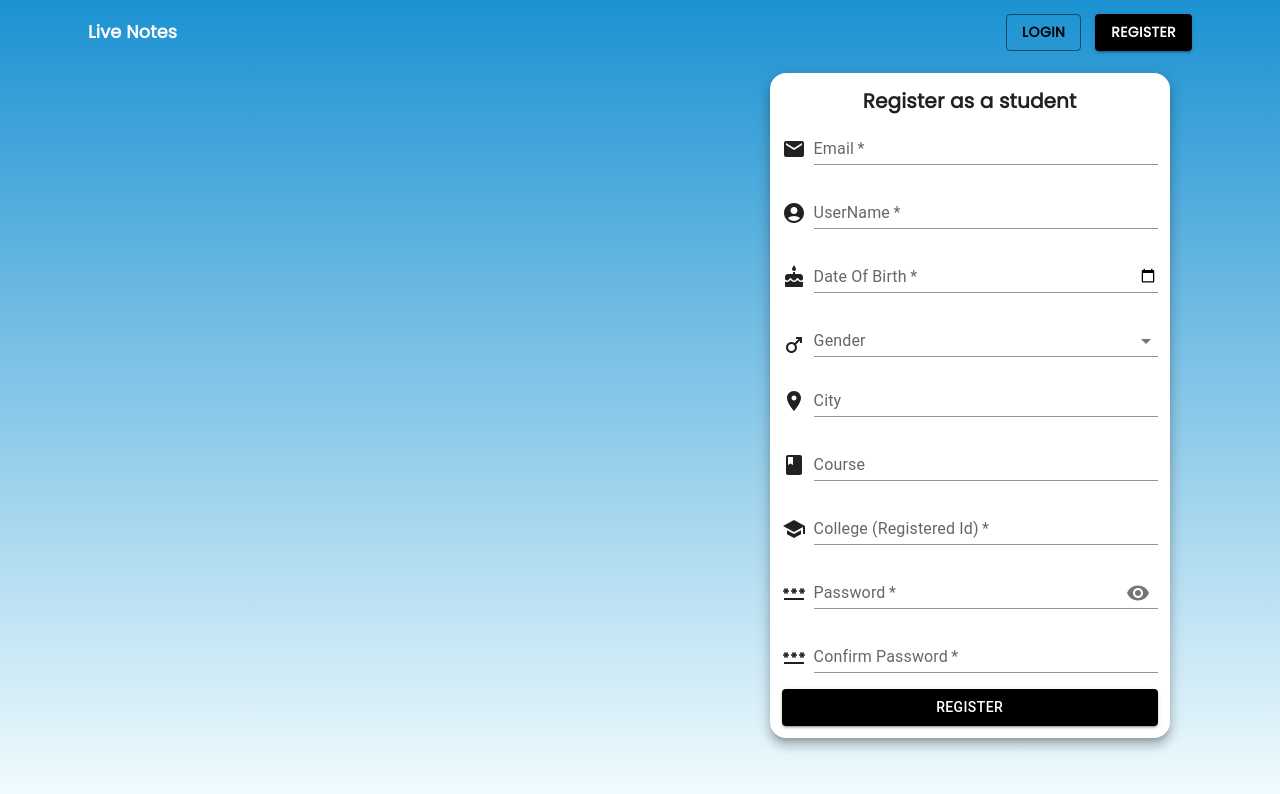
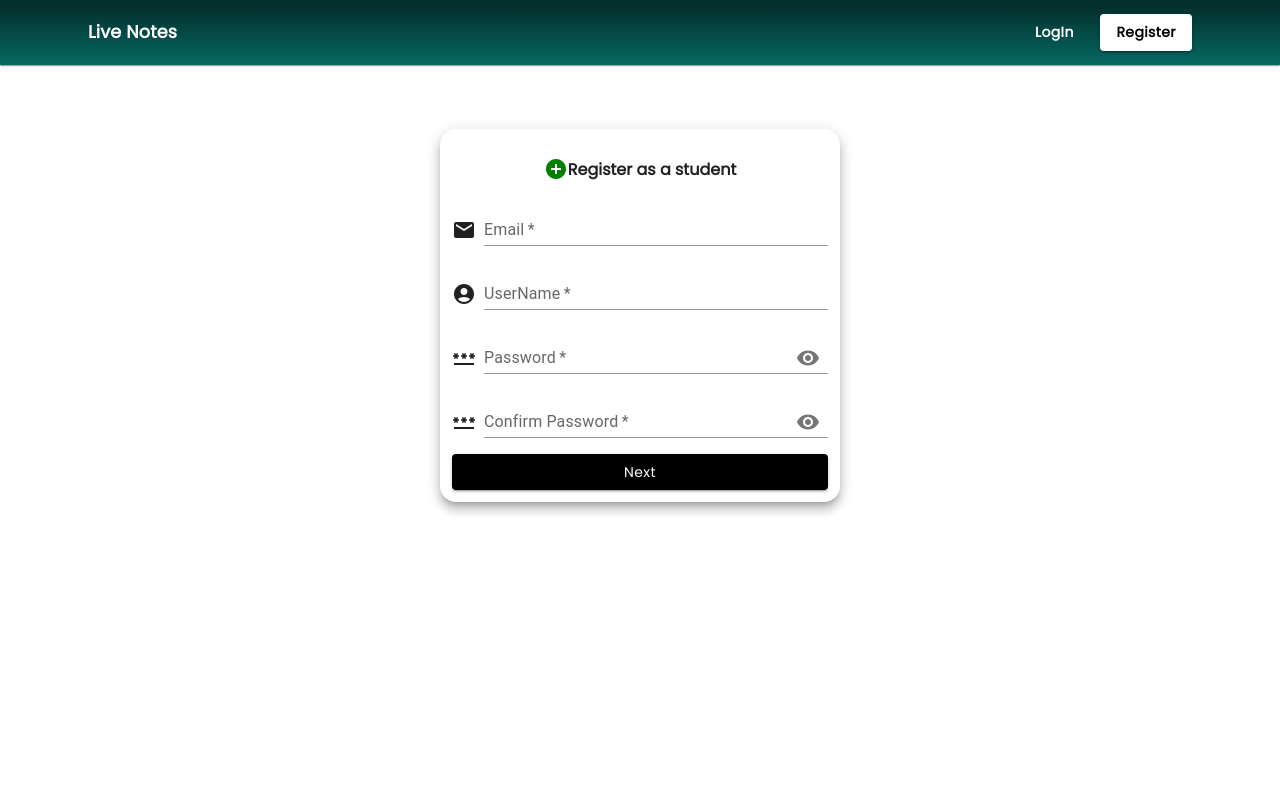
Before and after one commit to abhiippili/ASR-Notes, a React (Create React App) app in the folder client/: page /register in a window 1280 px wide. Shown: the top 794 px of the page. Built offline with nearby package versions, Linux system fonts and the light colour scheme.

Commit message:
register page ui

```diff
--- a/client/src/Components/Navbar.js
+++ b/client/src/Components/Navbar.js
@@ -6,7 +6,8 @@ import {
   Typography,
   Button,
   Box,
-  styled
+  styled,
+  stepLabelClasses
 } from "@mui/material";
 import { useNavigate } from "react-router-dom";
 
@@ -16,6 +17,16 @@ const StyledToolbar = styled(Toolbar)({
   width: "100%",
   justifyContent: "space-between",
   alignItems: "center"
+});
+
+const StyledAppBar = styled(AppBar)({
+  // background: " rgb(7,124,115)"
+  // background:
+  //   "linear-gradient(180deg, rgba(7,124,115,1) 0%, rgba(255,255,255,1) 100%)"
+  background: "rgb(3,47,44)",
+  background:
+    "linear-gradient(180deg, rgba(3,47,44,1) 10%, rgba(5,106,99,1) 100%)"
+  //5, 106, 99, 1
 });
 
 const Logo = styled(Typography)({
@@ -28,7 +39,15 @@ const Logo = styled(Typography)({
 
 const ActionButton = styled(Button)({
   fontWeight: 600,
-  fontFamily: "Poppins"
+  fontFamily: "Poppins",
+  color: "black",
+  textTransform: "unset"
+  // border: "2px solid white"
+});
+
+const LoginButton = styled(Button)({
+  fontFamily: "Poppins",
+  fontWeight: 600
 });
 
 //react component
@@ -36,7 +55,7 @@ const Navbar = () => {
   const navigate = useNavigate();
 
   return (
-    <AppBar position="sticky" elevation={0}>
+    <StyledAppBar position="sticky" elevation={1}>
       <Container>
         <StyledToolbar>
           <Box>
@@ -44,16 +63,16 @@ const Navbar = () => {
           </Box>
           <Box>
             <ActionButton
-              variant="outlined"
-              color="secondary"
+              variant="text"
+              color="info"
               onClick={() => navigate("/login")}
-              sx={{ margin: "1em" }}
+              sx={{ margin: "1em", color: "white" }}
             >
               LogIn
             </ActionButton>
             <ActionButton
               variant="contained"
-              color="secondary"
+              color="info"
               onClick={() => navigate("/register")}
             >
               Register
@@ -61,7 +80,7 @@ const Navbar = () => {
           </Box>
         </StyledToolbar>
       </Container>
-    </AppBar>
+    </StyledAppBar>
   );
 };
 
--- a/client/src/Pages/Register.js
+++ b/client/src/Pages/Register.js
@@ -21,6 +21,7 @@ import SchoolIcon from "@mui/icons-material/School";
 import PasswordIcon from "@mui/icons-material/Password";
 import VisibilityIcon from "@mui/icons-material/Visibility";
 import VisibilityOffIcon from "@mui/icons-material/VisibilityOff";
+import AddCircleIcon from "@mui/icons-material/AddCircle";
 
 const CustomStack = styled(Box)({
   display: "flex",
@@ -29,11 +30,12 @@ const CustomStack = styled(Box)({
 });
 
 const StyledPaper = styled(Paper)({
-  margin: "8px",
+  margin: "4rem auto",
   width: 400,
   padding: "12px 12px",
+  // border: "1px solid #032f2c",
   borderRadius: "1rem",
-  background: "#ffff"
+  background: "#fff"
 });
 
 const Stack = styled(Box)({
@@ -45,7 +47,7 @@ const Stack = styled(Box)({
 const FlexBox = styled(Box)({
   display: "flex",
   alignItems: "center",
-  justifyContent: "space-around"
+  justifyContent: "justify-content"
 });
 
 const genders = ["Male", "Female", "Other"];
@@ -71,6 +73,11 @@ const Register = () => {
     setShowPassword((showPassword) => !showPassword);
   };
 
+  const [showConfirmPasword, setConfirmPassword] = useState(false);
+  const handleShowConfirm = () => {
+    setConfirmPassword((showConfirmPasword) => !showConfirmPasword);
+  };
+
   const handleInputChange = (e) => {
     const { name, value } = e.target;
     setUser({ ...user, [name]: value });
@@ -81,14 +88,12 @@ const Register = () => {
       <CustomStack>
         <StyledPaper elevation={8}>
           <Stack component="form" onSubmit={() => navigate("/")}>
-            <Typography
-              variant="h6"
-              fontFamily="Poppins"
-              align="center"
-              fontWeight={600}
-            >
-              Register as a student
-            </Typography>
+            <FlexBox sx={{ margin: "1rem auto" }}>
+              <AddCircleIcon sx={{ color: "green" }} fontSize="medium" />
+              <Typography variant="h7" fontFamily="Poppins" fontWeight={600}>
+                Register as a student
+              </Typography>
+            </FlexBox>
             {/* email */}
             <FlexBox>
               <EmailIcon />
@@ -122,7 +127,7 @@ const Register = () => {
               />
             </FlexBox>
             {/* date of birth */}
-            <FlexBox>
+            {/* <FlexBox>
               <CakeIcon />
               <TextField
                 sx={{ marginBottom: "1rem", marginLeft: "0.5rem" }}
@@ -136,10 +141,9 @@ const Register = () => {
                 value={user.dateOfBirth}
                 onChange={handleInputChange}
               />
-            </FlexBox>
+            </FlexBox> */}
             {/* gender */}
-
-            <FlexBox sx={{ alignItems: "flex-end" }}>
+            {/* <FlexBox sx={{ alignItems: "flex-end" }}>
               <MaleIcon />
               <TextField
                 select
@@ -159,7 +163,7 @@ const Register = () => {
             </FlexBox>
 
             {/* city */}
-            <FlexBox sx={{ marginTop: "0.8rem" }}>
+            {/* <FlexBox sx={{ marginTop: "0.8rem" }}>
               <PlaceIcon />
               <TextField
                 sx={{
@@ -177,7 +181,7 @@ const Register = () => {
               />
             </FlexBox>
             {/* course */}
-            <FlexBox>
+            {/* <FlexBox>
               <ClassIcon />
               <TextField
                 sx={{ marginBottom: "1rem", marginLeft: "0.5rem" }}
@@ -190,9 +194,9 @@ const Register = () => {
                 value={user.course}
                 onChange={handleInputChange}
               />
-            </FlexBox>
+            </FlexBox> */}
             {/* college */}
-            <FlexBox>
+            {/* <FlexBox>
               <SchoolIcon />
               <TextField
                 sx={{ marginBottom: "1rem", marginLeft: "0.5rem" }}
@@ -206,7 +210,8 @@ const Register = () => {
                 value={user.college}
                 onChange={handleInputChange}
               />
-            </FlexBox>
+            </FlexBox> */}
+
             {/* password */}
             <FlexBox>
               <PasswordIcon />
@@ -217,10 +222,7 @@ const Register = () => {
                 InputProps={{
                   endAdornment: (
                     <InputAdornment position="end">
-                      <IconButton
-                        onClick={handleShowPassword}
-                        onMouseDown={(e) => e.preventDefault()}
-                      >
+                      <IconButton onClick={handleShowPassword}>
                         {showPassword ? (
                           <VisibilityOffIcon />
                         ) : (
@@ -235,6 +237,7 @@ const Register = () => {
                 color="secondary"
                 type={showPassword ? "text" : "password"}
                 variant="standard"
+                value={user.password}
                 onChange={handleInputChange}
               />
             </FlexBox>
@@ -248,13 +251,32 @@ const Register = () => {
                 label="Confirm Password"
                 name="confirmPassword"
                 color="secondary"
-                type="password"
+                type={showConfirmPasword ? "text" : "password"}
                 variant="standard"
+                value={user.confirmPassword}
                 onChange={handleInputChange}
+                InputProps={{
+                  endAdornment: (
+                    <InputAdornment position="end">
+                      <IconButton onClick={handleShowConfirm}>
+                        {showConfirmPasword ? (
+                          <VisibilityOffIcon />
+                        ) : (
+                          <VisibilityIcon />
+                        )}
+                      </IconButton>
+                    </InputAdornment>
+                  )
+                }}
               />
             </FlexBox>
-            <Button variant="contained" color="secondary" type="submit">
-              Register
+            <Button
+              variant="contained"
+              color="secondary"
+              type="submit"
+              sx={{ textTransform: "unset", fontFamily: "Poppins" }}
+            >
+              Next
             </Button>
           </Stack>
         </StyledPaper>
--- a/client/src/index.css
+++ b/client/src/index.css
@@ -7,10 +7,6 @@
 .App {
   font-family: "Poppins";
   min-height: 100vh;
-  background: #1c92d2;
-  background: -webkit-linear-gradient(to top, #f2fcfe, #1c92d2);
-  background: linear-gradient(to top, #f2fcfe, #1c92d2);
-  color: white;
 }
 
 input[value=""]:not(:focus) {
--- a/client/src/theme.js
+++ b/client/src/theme.js
@@ -8,6 +8,9 @@ export const theme = createTheme({
     secondary: {
       main: "#000"
     },
+    common: {
+      themecolor: "#032f2c"
+    },
     info: {
       main: "#fff"
     },
```
